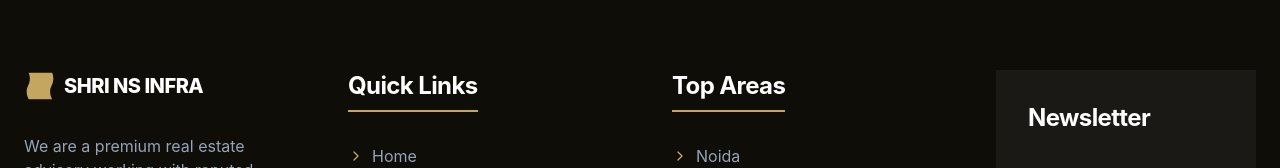
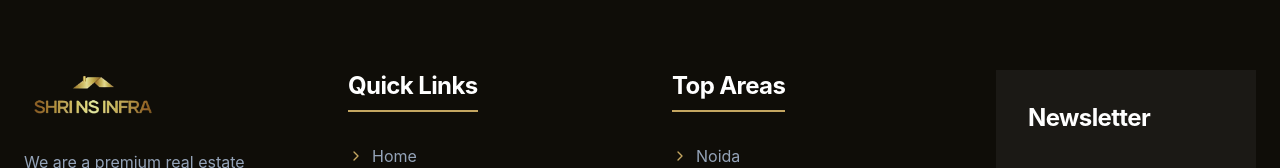
Before and after one commit to arpan-evita/shri-ns-infra, a React (Vite) app: page / in a window 1280 px wide. Shown: the part 5761-5929 px from the top of the page. Built offline with nearby package versions, Linux system fonts and the light colour scheme; no server answers.

Commit message:
Update logo sitewide (Footer and favicon)

```diff
--- a/index.html
+++ b/index.html
@@ -2,7 +2,7 @@
 <html lang="en">
   <head>
     <meta charset="UTF-8" />
-    <link rel="icon" type="image/svg+xml" href="/vite.svg" />
+    <link rel="icon" type="image/png" href="/logo.png" />
     <meta name="viewport" content="width=device-width, initial-scale=1.0" />
     <title>Shri NS Infra | Premium Real Estate in NCR</title>
     <meta name="description" content="RERA approved residential & commercial projects across Noida, Greater Noida & Delhi NCR." />
--- a/src/components/layout/Footer.tsx
+++ b/src/components/layout/Footer.tsx
@@ -1,5 +1,6 @@
 import { Phone, Mail, MapPin, Facebook, Twitter, Youtube, ChevronRight } from 'lucide-react';
 import { Link } from 'react-router-dom';
+import logoImg from '../../assets/logo.png';
 
 export const Footer = () => {
   return (
@@ -8,12 +9,7 @@ export const Footer = () => {
         <div className="grid grid-cols-1 md:grid-cols-2 lg:grid-cols-4 gap-12 md:gap-16 mb-16 md:mb-20">
           <div className="space-y-6 md:space-y-8">
             <div className="flex items-center gap-2">
-              <div className="text-[#c4a661]">
-                <svg className="h-8 w-8" fill="none" viewBox="0 0 48 48" xmlns="http://www.w3.org/2000/svg">
-                  <path d="M42.4379 44C42.4379 44 36.0744 33.9038 41.1692 24C46.8624 12.9336 42.2078 4 42.2078 4L7.01134 4C7.01134 4 11.6577 12.932 5.96912 23.9969C0.876273 33.9029 7.27094 44 7.27094 44L42.4379 44Z" fill="currentColor"></path>
-                </svg>
-              </div>
-              <h2 className="text-xl font-extrabold tracking-tight text-white uppercase">Shri NS Infra</h2>
+              <img src={logoImg} alt="Shri NS Infra" className="h-10 md:h-12 w-auto" />
             </div>
             <p className="text-slate-400 leading-relaxed text-sm md:text-base">
               We are a premium real estate advisory working with reputed NCR developers to offer only verified, RERA-approved projects.
```
Also changed, not shown: public/logo.png (added).
